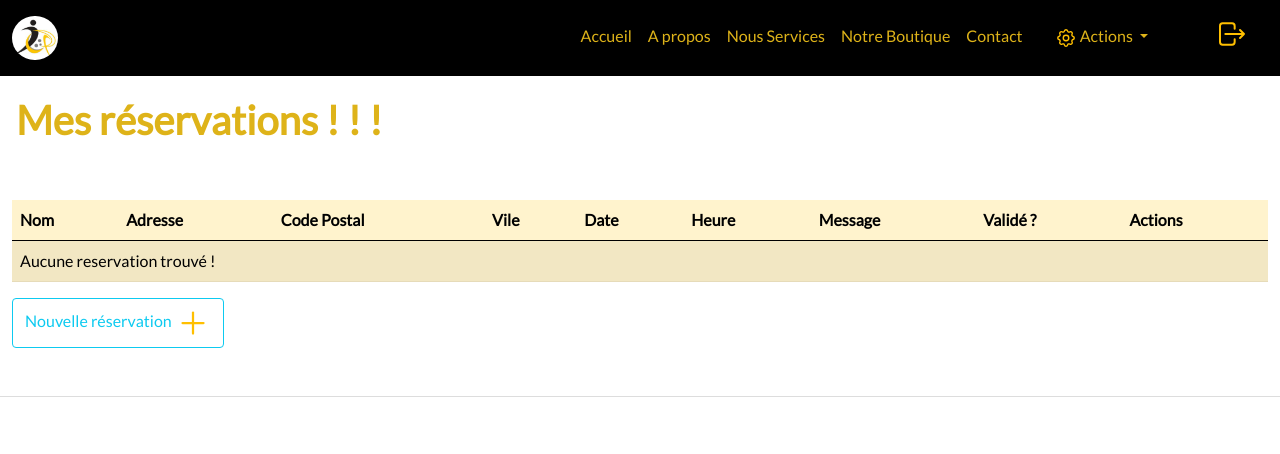
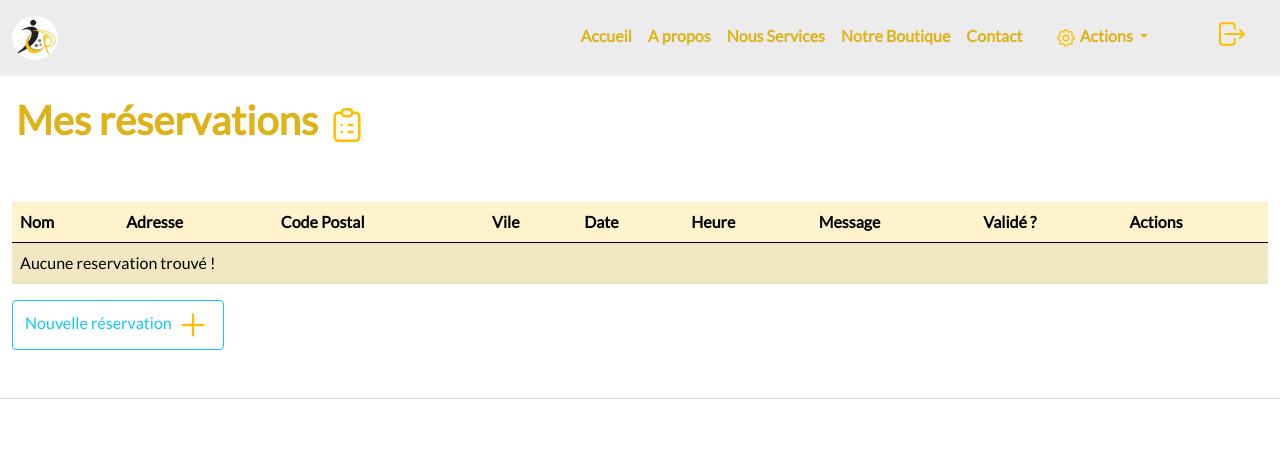
Before and after one commit to Nunofds/jcp_webapp, a Django app: page /agenda/ in a window 1280 px wide. Shown: the top 454 px of the page. Run offline with Django 4.2, Linux system fonts and the light colour scheme; the visitor is signed in with stand-in values (Sample User, id 1); data that the repository does not hold is empty; some libraries are stand-ins or nearby versions.

Commit message:
change color of navbar, if home: bg = #000 else bg = gray

```diff
--- a/reservation/templates/reservation/reservations.html
+++ b/reservation/templates/reservation/reservations.html
@@ -5,7 +5,18 @@
 {% endblock %}
 
 {% block content %}
-<h1 class="pt-5 mt-5 ps-3">Mes réservations ! ! !</h1>
+<h1 class="pt-5 mt-5 ps-3">
+    Mes réservations
+    <svg xmlns="http://www.w3.org/2000/svg" class="icon icon-tabler icon-tabler-clipboard-list" width="42" height="42" viewBox="0 0 24 24" stroke-width="1.5" stroke="#ffbf00" fill="none" stroke-linecap="round" stroke-linejoin="round">
+        <path stroke="none" d="M0 0h24v24H0z" fill="none"/>
+        <path d="M9 5h-2a2 2 0 0 0 -2 2v12a2 2 0 0 0 2 2h10a2 2 0 0 0 2 -2v-12a2 2 0 0 0 -2 -2h-2" />
+        <rect x="9" y="3" width="6" height="4" rx="2" />
+        <line x1="9" y1="12" x2="9.01" y2="12" />
+        <line x1="13" y1="12" x2="15" y2="12" />
+        <line x1="9" y1="16" x2="9.01" y2="16" />
+        <line x1="13" y1="16" x2="15" y2="16" />
+    </svg>
+</h1>
 
 <div class="container-fluid py-5">
     <!--MESSAGES SUCCESS/ERROR-->
--- a/static/css/bases/navbar.css
+++ b/static/css/bases/navbar.css
@@ -6,7 +6,9 @@
 
 /*  */
 nav {
-    background: var(--black);
+    /* background: var(--black); */
+   /* background: #F4F4F4; */
+    background: #ECECEC;
 }
 nav .navbar-brand img{
     width: 46px;
@@ -23,6 +25,8 @@ nav .connection-icons li a svg:hover{
     color: var(--yellow-);
     height: 60px;
     line-height: 40px;
+    font-weight: bold;
+    font-size: 1rem;
 }
 .navbar .navbar-nav .nav-item .nav-link:hover{
     background: var(--yellow-25)
--- a/static/css/home/home.css
+++ b/static/css/home/home.css
@@ -2,6 +2,12 @@
 	--white:#f1f1f1;
 }
 
+/* NAVBAR BG */
+nav {
+    background: #000 !important;
+}
+
+/*  */
 .title {
     padding-top: 131px;
     font-family: 'lato', sans-serif;
```
